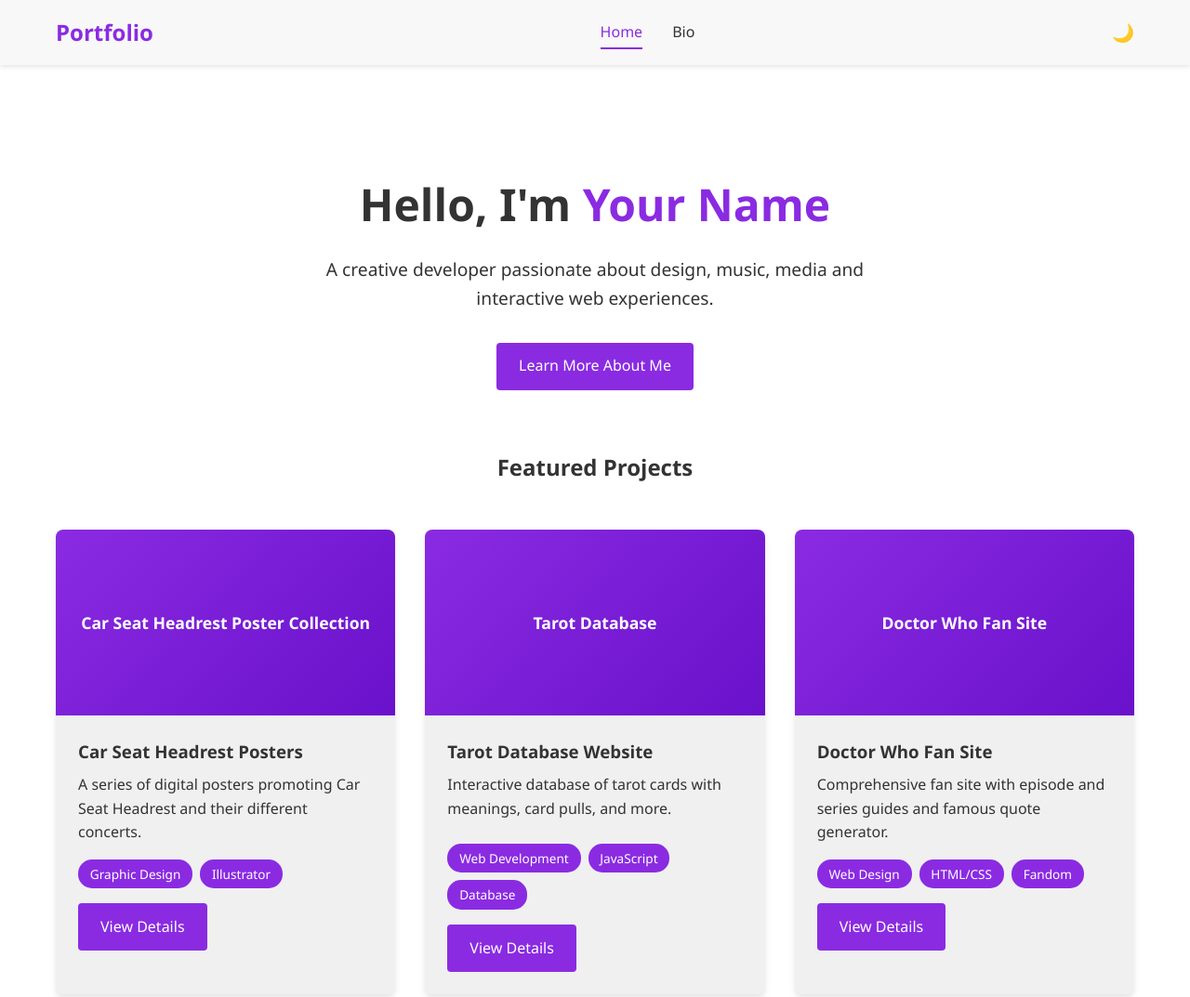
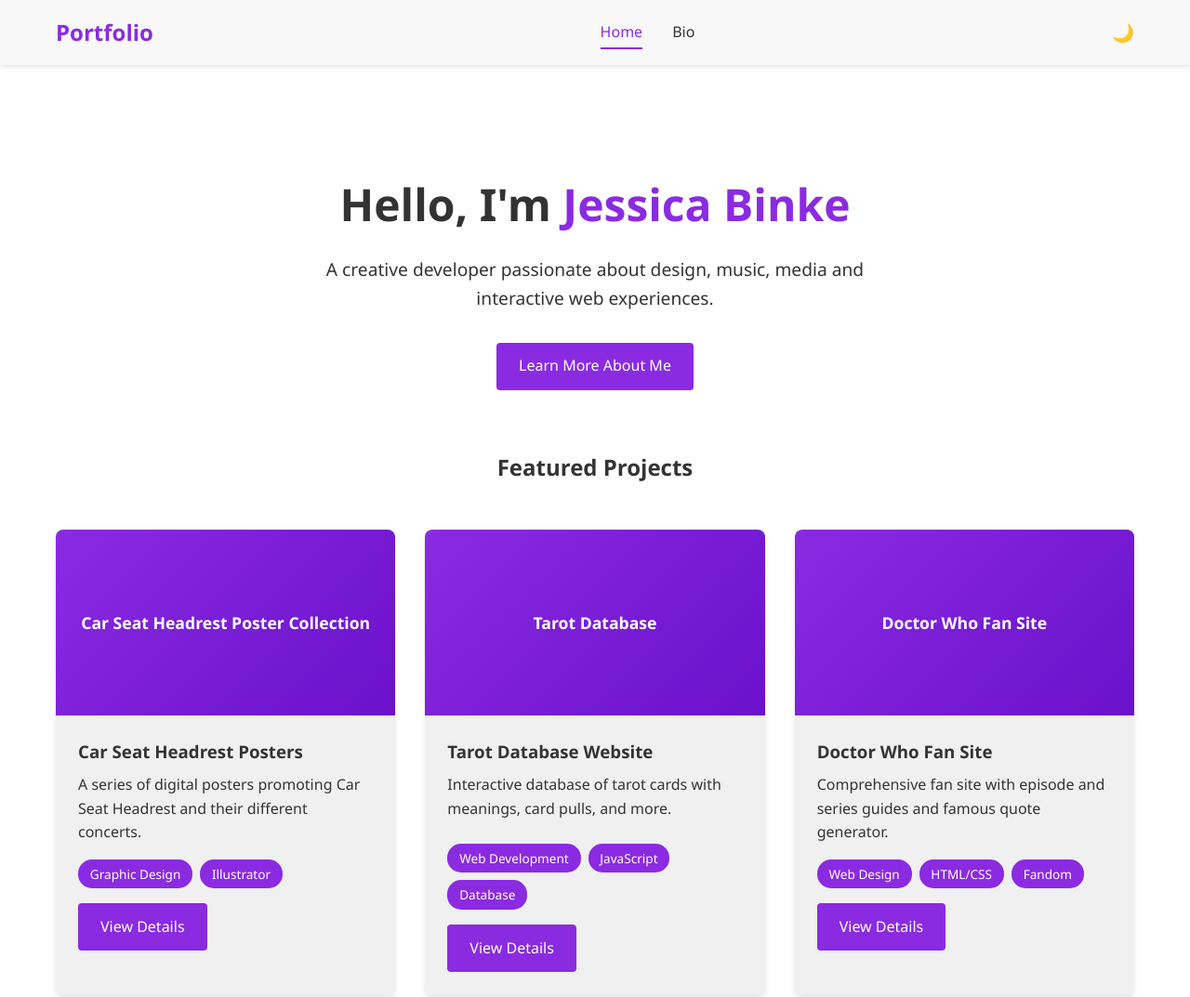
Before and after one commit to jbinke/WebBinke, a plain HTML site: page index.html in a window 1280 px wide. Shown: the top 1073 px of the page at 93% size. Drawn offline with Linux system fonts and the light colour scheme.

Commit message:
Update index.html

```diff
--- a/index.html
+++ b/index.html
@@ -25,7 +25,7 @@
         <section id="home" class="page active">
             <div class="container">
                 <div class="hero">
-                    <h1>Hello, I'm <span class="accent">Your Name</span></h1>
+                    <h1>Hello, I'm <span class="accent">Jessica Binke</span></h1>
                     <p>A creative developer passionate about design, music, media and interactive web experiences.</p>
                     <a href="#" class="btn" data-page="bio">Learn More About Me</a>
                 </div>
```
